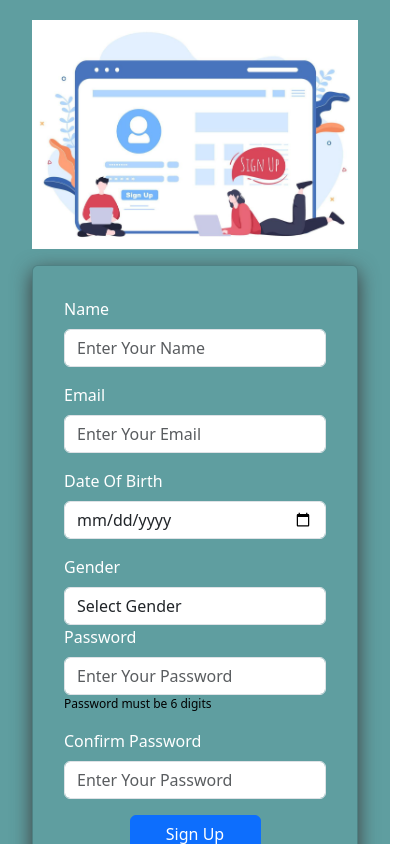
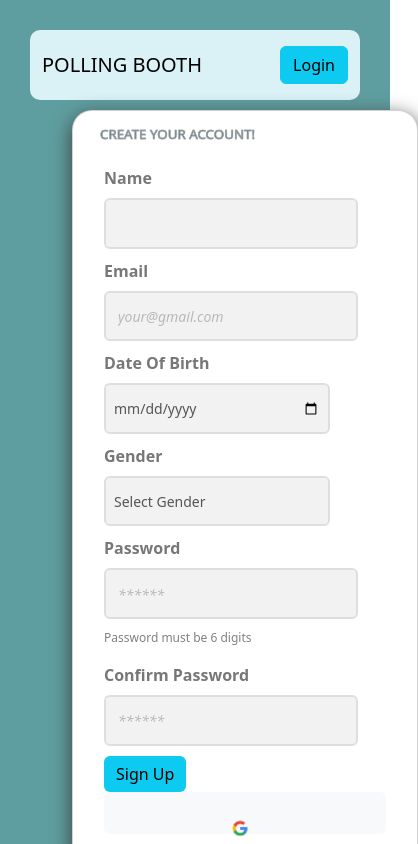
Before and after one commit to ravana09/Polling-app, a React (Create React App) app: page /signUp in a window 390 px wide. Shown: the top 844 px of the page, 418 px wide, since content can reach past the window. Built offline with nearby package versions, Linux system fonts and the light colour scheme.

Commit message:
edited logoin sign up and other s with mobikle responsive

```diff
--- a/src/Components/Login&signup/Login.css
+++ b/src/Components/Login&signup/Login.css
@@ -1,72 +1,94 @@
-.Body-container {
+.Login_outer {
+  width: 100%;
   min-height: 100vh;
-  display: flex;
-  align-items: center;
-  justify-content: center;
-  padding: 20px;
   background-color: cadetblue;
-}
-.Body-container:hover{
-  min-height: 100vh;
-  display: flex;
-  align-items: center;
-  justify-content: center;
-  padding: 20px;
-  background-color: cadetblue;
+  color: black;
 }
 
+.Login_Header {
+  margin: 0px 20px 0px 20px;
+  background-color: rgb(218, 241, 245);
+  position: relative;
+  top: 20px;
+  border-radius: 10px;
+}
+.Card_Header {
+  background: linear-gradient(to right, #7ca7b3, #77a0ab);
+  -webkit-background-clip: text;
+  -webkit-text-fill-color: transparent;
+  text-decoration-color: #777777;
+  margin-left: 10px;
+  font-size: xx-large;
+}
 
-.LoginImages {
-  max-width: 100%;
-  height: auto;
-  object-fit: inherit;
+.Login_input {
+  background-color: #f2f2f2;
+  height: 6vh;
+  width: 90%;
+  border: 2px solid rgb(224, 221, 221);
+  margin-bottom: 10px;
+}
+
+.Login_input::placeholder {
+  color: gray;
+  font-size: 14px;
+  font-style: italic;
+  opacity: 0.5;
 }
 
 .LoginCard {
-  background-color: cadetblue;
+  position: relative;
+  top: 50px;
+  background-color: white;
   color: rgb(242, 238, 238);
-  width: 100%;
-  max-width: 500px;
-  padding: 20px;
-  box-shadow: 0px 6px 20px 0px rgb(60, 59, 59);
+  width: 90%;
+  max-width: 400px;
+  padding: 40px 40px 40px 40px;
+  box-shadow: 0px 6px 40px 0px rgb(108, 105, 105);
 }
 
 .LoginCard:hover {
-  background-color: rgb(78, 137, 141);
-  color: rgb(240, 233, 233);
-  width: 100%;
-  max-width: 500px;
-  padding: 20px;
-  box-shadow: 0px 6px 20px 0px rgb(60, 59, 59);
+  border-radius: 0px;
+}
+.lOGIN_LABEL {
+  color: #777777;
+  font-size: 16px;
+  font-weight: bold;
 }
 
+.lOGIN_bUTTON {
+  border: none;
+}
+.lOGIN_bUTTON:hover {
+  background-color: #77a0ab;
+  border: none;
+}
 .GoogleImg {
   width: 30px;
   height: 40px;
   margin-right: 10px;
 }
 
-.Google-Column {
-  display: flex;
-  justify-content: center;
-  align-items: center;
-  border-radius: 20px;
-  width: 350px;
-  padding: 10px;
-}
-
-.SignUp-text-center{
+.SignUp-text-center {
   text-align: center;
   margin-top: 5px;
 }
 
+.ForgetPasswordCard {
+  position: absolute;
+  top:30%;
+  background-color: white;
+  color: rgb(242, 238, 238);
+  width: 100%;
+  max-width: 600px;
+  padding: 40px 40px 40px 40px;
+  box-shadow: 0px 6px 40px 0px rgb(108, 105, 105);
+}
+
+
+
 /* Media Queries for Mobile Devices */
 @media (max-width: 768px) {
-  .Body-container {
-    flex-direction: column;
-    padding: 10px;
-  }
-
   .LoginCard {
     max-width: 90%;
     padding: 15px;
@@ -82,13 +104,20 @@
     padding: 20px;
     font-size: small;
   }
-  .SignUp-text-center{
+  .SignUp-text-center {
     text-align: center;
     margin-top: 5px;
     font-size: small;
   }
-  .Sign_Up{
+  .Sign_Up {
     font-size: medium;
   }
-
+  .Card_Header {
+    color: #1dc3ed;
+    text-decoration-color: #777777;
+    margin-left: 12px;
+    font-size: smaller;
+    text-shadow: 0px 0px 1px rgba(72, 71, 71, 0.5); /* Adds a text shadow */
+    -webkit-text-stroke: 0.5px rgb(177, 170, 170); /* Adds a grey border to the text */
+  }
 }
--- a/src/Components/Login&signup/Login.js
+++ b/src/Components/Login&signup/Login.js
@@ -1,6 +1,15 @@
 import React, { useState } from "react";
 import "bootstrap/dist/css/bootstrap.min.css";
-import { Button, Card, Col, Form, Row, Container } from "react-bootstrap";
+import {
+  Button,
+  Card,
+  Col,
+  Form,
+  Row,
+  Container,
+  Navbar,
+  Nav,
+} from "react-bootstrap";
 import "bootstrap-icons/font/bootstrap-icons";
 import "../Login&signup/Login.css";
 import * as yup from "yup";
@@ -50,7 +59,7 @@ function Login() {
   async function handleSubmit() {
     try {
       // Api Calling
-      let url="http://49.204.232.254:84/log/loginuser"
+      let url = "http://49.204.232.254:84/log/loginuser";
       const response = await axios.post(url, {
         phone_number: formData.PhoneNumber,
         password: formData.Password,
@@ -109,7 +118,6 @@ function Login() {
         title: "User is not a register User",
       });
 
-
       setTimeout(() => {
         navigate("/signup");
       }, 1000);
@@ -117,24 +125,42 @@ function Login() {
     }
   }
 
+  const handleSignUP=()=>{
+    navigate("/signup");
+  }
+
   return (
     <>
-      <div className="Body-container">
+      <div className="Login_outer">
+
+            <Navbar expand="lg" className="Login_Header">
               <Container>
-          <Row className="justify-content-center align-items-center">
-            <Col xs={12} md={6} className="d-flex justify-content-center mb-3">
-              <img className="LoginImages" src={LoginImg} alt="loginImage" />
+                <Navbar.Brand href="#">POLLING BOOTH</Navbar.Brand>
+                <Navbar.Text>
+                <Button variant="info" onClick={handleSignUP}>Sign up</Button>{' '}
+                </Navbar.Text>
+              </Container>
+            </Navbar>
+
+
+
+        <div >
+          <Container>
+            <Row>
+              <Col xs={12} md={3} lg={3} xl={3}>
+                {/* <img className="LoginImages" src={LoginImg} alt="loginImage" /> */}
               </Col>
 
-            <Col xs={12} md={6}>
+              <Col xs={12} md={6} lg={6} xl={6}>
                 <Card
                   className="LoginCard mx-auto"
                   style={{
-                  maxWidth: "100%",
-                  height: "auto",
-                  backgroundColor: "cadetblue",
+                    maxWidth: "80%",
+                    // backgroundColor: "White",
                   }}
                 >
+                  <h3 className="Card_Header">LOG INTO YOUR ACCOUNT</h3>
+
                   <Card.Body>
                     <Formik
                       initialValues={formData}
@@ -144,15 +170,22 @@ function Login() {
                     >
                       {({ handleSubmit }) => (
                         <Form onSubmit={handleSubmit} noValidate>
-                        <Form.Group className="mb-3" controlId="formBasicEmail">
-                          <Form.Label>Mobile Number</Form.Label>
+                          <Form.Group
+                            className="mb-3"
+                            controlId="formBasicEmail"
+                          >
+                            <Form.Label className="lOGIN_LABEL">
+                              Mobile Number
+                            </Form.Label>
                             <Form.Control
                               type="text"
-                            placeholder="Enter Your Mobile Number "
+                              placeholder="+91-0987654123"
                               required
                               name="PhoneNumber"
                               value={formData.PhoneNumber}
                               onChange={handleInputChanges}
+                              className="Login_input"
+                              style={{ backgroundColor: "#F2F2F2" }}
                             />
                             <ErrorMessage
                               name="PhoneNumber"
@@ -164,13 +197,16 @@ function Login() {
                             className="mb-3"
                             controlId="formBasicPassword"
                           >
-                          <Form.Label>Password</Form.Label>
+                            <Form.Label className="lOGIN_LABEL">
+                              Password
+                            </Form.Label>
                             <Form.Control
                               type="password"
-                            placeholder="Enter Your Password"
+                              placeholder="*********"
                               required
                               name="Password"
                               value={formData.Password}
+                              className="Login_input"
                               onChange={handleInputChanges}
                             />
 
@@ -180,63 +216,67 @@ function Login() {
                               component="div"
                             />
                           </Form.Group>
-                        <center>
+
                           <Button
-                            variant="primary"
+                           variant="info"
                             type="submit"
-                            className="w-75"
+                            className="lOGIN_bUTTON"
                           >
                             Login
                           </Button>
-                        </center>
-                        <hr />
-                        <center>
-                          {" "}
+
+                          <hr style={{ color: "black" }} />
+
                           <a
                             href="/ForgetPassword"
-                            style={{ color: "Black", textDecoration: "none" }}
+                            style={{
+                              color: "#777777",
+                              textDecoration: "none",
+                            }}
                           >
-                            Forget Password{" "}
+                            Forget Password
                           </a>
-                          <p>OR</p>
-                        </center>
-
-                        <div className="OtherLogin">
+                          {/* <div className="OtherLogin">
                             <center>
                               <Button
                                 variant="light"
                                 className="  Google-Column"
-                              style={{ height: "40px", width: "100% " }}
                               >
                                 <img
                                   src={GoogleImg}
                                   alt="Google img"
                                   className="GoogleImg "
                                 />
-                              CONTINUE WITH GOOGLE
                               </Button>
                             </center>
-                        </div>
-                        <div>
+                          </div> */}
+                          {/* <div>
                             <p className="SignUp-text-center">
                               Don't have an account?{" "}
                               <Link
                                 to="/signup"
-                              style={{ color: "Black", textDecoration: "none" }}
+                                style={{
+                                  color: "Black",
+                                  textDecoration: "none",
+                                }}
                                 className="Sign_Up"
                               >
                                 Sign Up{" "}
                               </Link>{" "}
                             </p>
-                        </div>
+                          </div> */}
                         </Form>
                       )}
                     </Formik>
                   </Card.Body>
                 </Card>
               </Col>
+              <Col xs={12} md={3} lg={3} xl={3}>
+                {/* <img className="LoginImages" src={LoginImg} alt="loginImage" /> */}
+              </Col>
             </Row>
           </Container>
+        </div>
       </div>
     </>
   );
--- a/src/Components/Login&signup/SignUp.css
+++ b/src/Components/Login&signup/SignUp.css
@@ -3,28 +3,71 @@
   height: 30px;
   margin-right: 10px;
 }
-.Body-container {
+
+.sign_Body-container{
+  width: 100%;
   min-height: 100vh;
-  display: flex;
-  align-items: center;
-  justify-content: center;
-  padding: 20px;
   background-color: cadetblue;
+  color: black;
 }
+
 .pasword_imp {
   color: black;
 }
+.Gender_input{
+  background-color: #F2F2F2;
+  height: 6vh;
+  width: 80%;
+  border: 2px solid rgb(224, 221, 221)
+
+}
+
+.Gender_input {
+  height: 6vh;
+  width: 80%; /* Adjust width as needed */
+  border: 2px solid rgb(224, 221, 221);
+  padding: 0.5rem;
+  font-size: 14px;
+  background-color: #F2F2F2;
+  color: #555;
+  margin-bottom: 10px;
+}
+
+.Gender_input option:first-child {
+  color: gray;
+  font-size: 10px;
+  font-style: italic;
+  opacity: 0.5; /* Italic font style for placeholder */
+}
+
 
 .SignCard {
   width: 100%;
+  max-width: 550px;
+  position: relative;
+  top:30px;
+  left: 50px;
   box-shadow: 0px 6px 20px 0px rgb(60, 59, 59);
-  padding: 20px;
-  background-color: cadetblue;
+  padding: 40px 20px 0px 40px;
+  background-color: white;
+  border-radius: 20px;
+}
+.SignCard:hover {
+  width: 100%;
+  position: relative;
+  top:30px;
+  box-shadow: 0px 6px 20px 0px rgb(60, 59, 59);
+  padding: 40px 20px 0px 40px;
+  background-color: white;
+  border-radius: 20px;
+}
+.Login_input .option {
+  color: #aaa; /* Light grey to make it look like a placeholder */
 }
 
-.Label {
-  color: white;
-}
+
+
+
 
 .GoogleButton {
   width: 100%;
--- a/src/Components/Login&signup/SignUp.js
+++ b/src/Components/Login&signup/SignUp.js
@@ -1,6 +1,14 @@
 import React, { useEffect, useState } from "react";
 import "../Login&signup/SignUp.css";
-import { Form, Button, Card, Col, Container, Row } from "react-bootstrap";
+import {
+  Form,
+  Button,
+  Card,
+  Col,
+  Container,
+  Row,
+  Navbar,
+} from "react-bootstrap";
 import { Link, useNavigate } from "react-router-dom";
 import * as yup from "yup";
 import { Formik, ErrorMessage } from "formik";
@@ -107,37 +115,11 @@ function SignUp() {
       gender: data.gender,
     };
     console.log(userDetails);
-    // );
-    // console.log(response.data);
-    // if (response.status === 201) {
-    //   Swal.fire({
-    //     icon: "success",
-    //     title: "Signed up successfully",
-    //     showConfirmButton: false,
-    //     timer: 2000,
-    //   });
-    //   sessionStorage.setItem("signupEmail", data.Email);
 
     setTimeout(() => {
       navigate("/MobileNumberVerify", { state: { userDetails: userDetails } });
     }, 2000);
-    //   } else {
-    //     Swal.fire({
-    //       icon: "error",
-    //       title: "Error in sign up",
-    //       showConfirmButton: false,
-    //       timer: 3000,
-    //     });
-    //   }
-    // } catch (error) {
-    //   console.error("An error occurred during sign up:", error);
-    //   Swal.fire({
-    //     icon: "error",
-    //     title: "An error occurred during sign up",
-    //     text: error.message,
-    //     showConfirmButton: true,
-    //   });
-    // }
+
     actions.setSubmitting(false);
   };
 
@@ -147,20 +129,28 @@ function SignUp() {
     navigate("/GooogleForm");
   }
 
+  const handleSignUP = () => {
+    navigate("/");
+  };
   return (
-    <div className="Body-container sign_Body-container">
+    <>
+      <div className="sign_Body-container">
+        <Navbar expand="lg" className="Login_Header">
           <Container>
-        <Row className="justify-content-center align-items-center">
-          <Col xs={12} md={6} className="d-flex justify-content-center mb-3">
-            <img className="LoginImages" src={signUpimg} alt="signupImage" />
-          </Col>
-          <Col xs={12} md={6}>
-            <Card
-              className="SignCard mx-auto"
-              style={{
-                backgroundColor: "cadetblue",
-              }}
-            >
+            <Navbar.Brand href="#">POLLING BOOTH</Navbar.Brand>
+            <Navbar.Text>
+              <Button variant="info" onClick={handleSignUP}>
+                Login
+              </Button>{" "}
+            </Navbar.Text>
+          </Container>
+        </Navbar>
+        <Container>
+          <Row>
+            <Col xs={12} md={3} lg={3} xl={3}></Col>
+            <Col xs={12} md={6} lg={6} xl={6}>
+              <Card className="SignCard">
+                <h3 className="Card_Header">CREATE YOUR ACCOUNT!</h3>
                 <Card.Body>
                   <Formik
                     initialValues={data}
@@ -170,13 +160,14 @@ function SignUp() {
                   >
                     {({ handleSubmit }) => (
                       <Form noValidate onSubmit={handleSubmit}>
-                      <Form.Group className="mb-3" controlId="formName">
-                        <Form.Label className="Label">Name</Form.Label>
+                        <Form.Group controlId="formName">
+                          <Form.Label className="lOGIN_LABEL">Name</Form.Label>
                           <Form.Control
                             type="text"
-                          placeholder="Enter Your Name"
+                            placeholder=""
                             name="Name"
                             value={data.Name}
+                            className="Login_input"
                             onChange={handleChange}
                           />
                           <ErrorMessage
@@ -186,15 +177,16 @@ function SignUp() {
                           />
                         </Form.Group>
 
-                      <Form.Group className="mb-3" controlId="formEmail">
-                        <Form.Label className="Label">Email</Form.Label>
+                        <Form.Group controlId="formEmail">
+                          <Form.Label className="lOGIN_LABEL">Email</Form.Label>
                           <Row>
                             <Col>
                               <Form.Control
                                 type="text"
-                              placeholder="Enter Your Email"
+                                placeholder="your@gmail.com"
                                 name="Email"
                                 value={data.Email}
+                                className="Login_input"
                                 onChange={handleChange}
                               />
                               <ErrorMessage
@@ -207,24 +199,18 @@ function SignUp() {
                         </Form.Group>
                         <Row>
                           <Col sm={6} md={6} lg={6} xl={6}>
-                          <Form.Group
-                            className="mb-3"
-                            controlId="formDataOfBirth"
-                          >
-                            <Form.Label className="Label">
+                            <Form.Group controlId="formDataOfBirth">
+                              <Form.Label className="lOGIN_LABEL">
                                 Date Of Birth
                               </Form.Label>
-
                               <Form.Control
                                 type="date"
-                              placeholder="Large text"
                                 name="dateOfBirth"
+                                className="Gender_input"
                                 value={data.dateOfBirth}
                                 onChange={handleChange}
                               />
-
                             </Form.Group>
-
                             <ErrorMessage
                               name="dateOfBirth"
                               className="text-danger"
@@ -232,16 +218,18 @@ function SignUp() {
                             />
                           </Col>
                           <Col sm={6} md={6} lg={6} xl={6}>
-
                             <Form.Group controlId="genderSelect">
-                            <Form.Label className="Label">Gender</Form.Label>
+                              <Form.Label className="lOGIN_LABEL">
+                                Gender
+                              </Form.Label>
                               <Form.Control
                                 as="select"
                                 name="gender"
+                                className="Gender_input"
                                 value={data.gender}
                                 onChange={handleChange}
                               >
-                              <option value="" disabled selected hidden>
+                                <option value="" disabled hidden>
                                   Select Gender
                                 </option>
                                 <option value="male">Male</option>
@@ -252,16 +240,19 @@ function SignUp() {
                           </Col>
                         </Row>
 
-                      <Form.Group className="mb-3" controlId="formPassword">
-                        <Form.Label className="Label">Password</Form.Label>
+                        <Form.Group controlId="formPassword">
+                          <Form.Label className="lOGIN_LABEL">
+                            Password
+                          </Form.Label>
                           <Form.Control
                             type="password"
-                          placeholder="Enter Your Password"
+                            placeholder="******"
                             name="Password"
+                            className="Login_input"
                             value={data.Password}
                             onChange={handleChange}
                           />
-                        <p style={{ color: "Black" }} className="pasword_imp">
+                          <p style={{ color: "Grey" }} className="pasword_imp">
                             {" "}
                             Password must be 6 digits
                           </p>
@@ -272,14 +263,15 @@ function SignUp() {
                           />
                         </Form.Group>
 
-                      <Form.Group className="mb-3" controlId="formPassword">
-                        <Form.Label className="Label">
+                        <Form.Group controlId="formPassword">
+                          <Form.Label className="lOGIN_LABEL">
                             Confirm Password
                           </Form.Label>
                           <Form.Control
                             type="password"
-                          placeholder="Enter Your Password"
+                            placeholder="******"
                             name="ConfirmPassword"
+                            className="Login_input"
                             value={data.ConfirmPassword}
                             onChange={handleChange}
                           />
@@ -294,27 +286,20 @@ function SignUp() {
                           className="text-danger"
                           component="div"
                         />
-
-                      <center>
+                        <Row>
+                          <Col sm={6} md={6} lg={6} xl={6}>
                             <Button
-                          variant="primary"
+                              variant="info"
                               type="submit"
-                          className="w-50"
+                              className="lOGIN_bUTTON"
                             >
                               Sign Up
                             </Button>
-                      </center>
-                    </Form>
-                  )}
-                </Formik>
-                <div className="text-center_p">
-                  <p style={{ color: "black" }}>Or Sign Up with</p>
-                </div>
-                <div className="OtherLogin">
-                  <center>
+                          </Col>
+                          <Col sm={6} md={6} lg={6} xl={6}>
                             <Button
                               variant="light"
-                      className="  Google-Column"
+                              className=" Google-Column"
                               style={{ height: "40px", width: "100% " }}
                               onClick={() => {
                                 handleGoogle();
@@ -325,29 +310,20 @@ function SignUp() {
                                 alt="Google img"
                                 className="GoogleImg "
                               />
-                      CONTINUE WITH GOOGLE
                             </Button>
-                  </center>
-                </div>
-
-                <div className="text-center mt-3">
-                  <p style={{ color: "White" }}>
-                    Already have an account?{" "}
-                    <Link
-                      to="/"
-                      style={{ color: "Black", textDecoration: "none" }}
-                    >
-                      {" "}
-                      Log In
-                    </Link>
-                  </p>
-                </div>
+                          </Col>
+                        </Row>
+                      </Form>
+                    )}
+                  </Formik>
                 </Card.Body>
               </Card>
             </Col>
+            <Col xs={12} md={3} lg={3} xl={3}></Col>
           </Row>
         </Container>
       </div>
+    </>
   );
 }
 
```
Also changed, not shown: src/Components/Login&signup/ForgetPassword.js (+23 -16 lines), src/Components/Login&signup/MobileNum.js (+9 -6 lines), src/Components/Login&signup/NewPassword.js (+19 -12 lines). Lines whose indentation alone changed are shown as unchanged.
